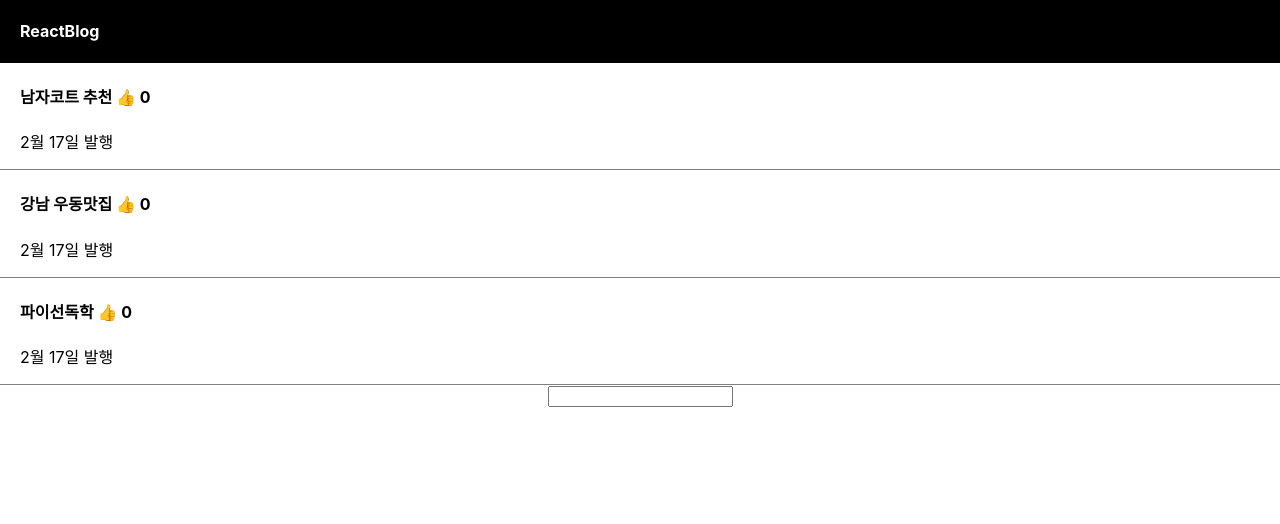
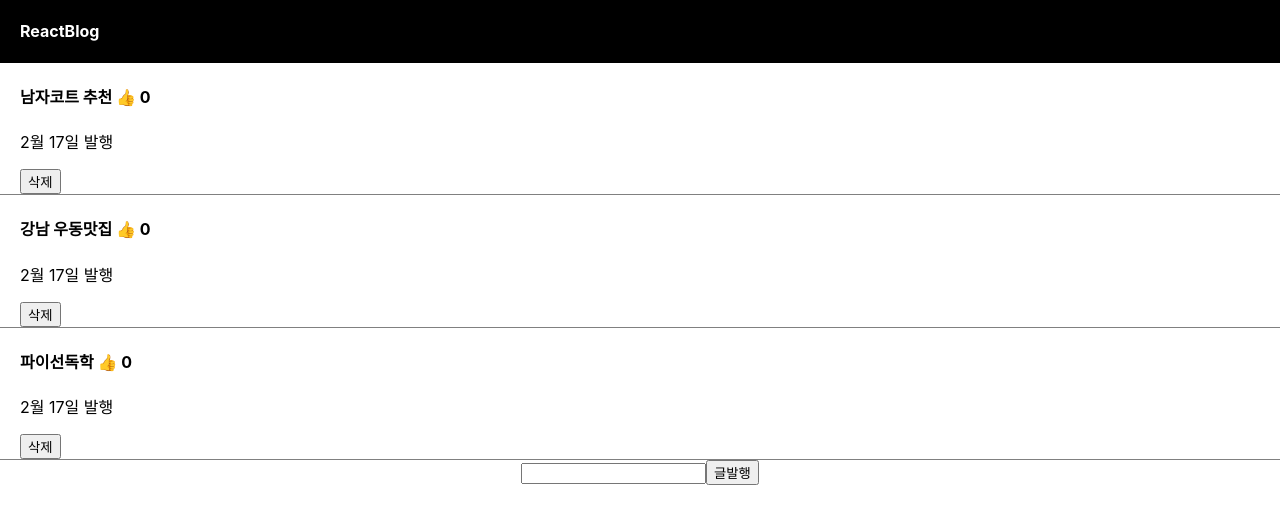
Before and after one commit to yiseul-kim/react2, a React (Create React App) app: page / in a window 1280 px wide. Shown: the top 524 px of the page. Built offline with nearby package versions, Linux system fonts and the light colour scheme.

Commit message:
input 다루기2 : 블로그 글발행 기능 & 글삭제 기능

```diff
--- a/src/App.js
+++ b/src/App.js
@@ -49,6 +49,7 @@ function App() {
         <p>2월 17일 발행</p>
       </div> */}
 
+
       {
         글제목.map(function (a, i) {
           return (
@@ -58,6 +59,15 @@ function App() {
                 {글제목[i]} <span onClick={() => { 따봉변경(따봉 + 1) }} >
                   👍</span> {따봉} </h4>
               <p>2월 17일 발행</p>
+              {/* 삭제가 가능한 기능 copy.splice(1,1); => 1번째 글이 1개 삭제됨. */}
+            <button onClick={()=>{
+              let copy = [...글제목];
+              copy.splice([i],1);
+              글제목변경(copy);
+            }}> 삭제 </button>
+
+
+
             </div>
           )
         })
@@ -65,8 +75,14 @@ function App() {
 
       <input onChange={(e) => {
         입력값변경(e.target.value);
-        console.log(입력값);
       }} />
+      {/* 내용을 저장하는 방법 -> copy.unshift(저장소명); */}
+      <button onClick={()=>{
+        let copy = [...글제목];
+        copy.unshift(입력값);
+        글제목변경(copy);
+      }}>글발행</button>
+
 
 
       {
```
